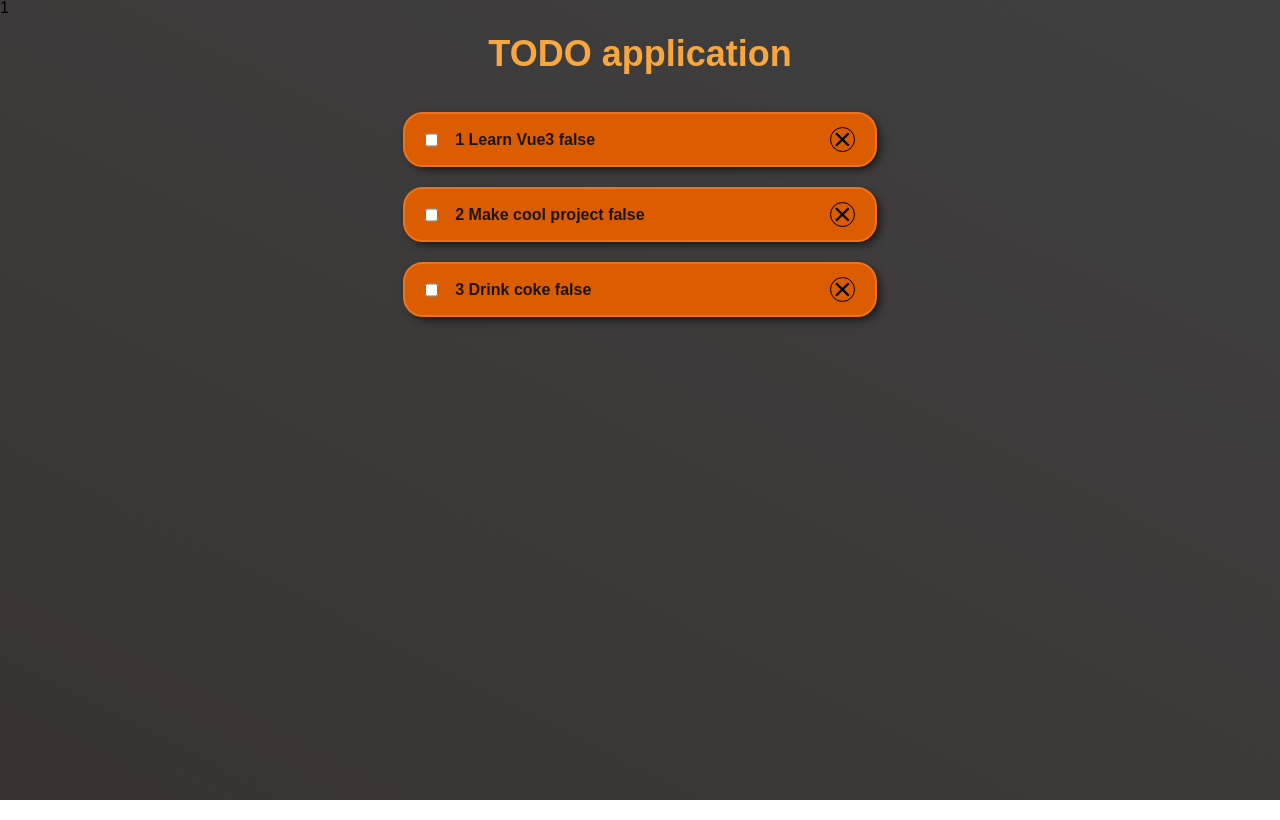
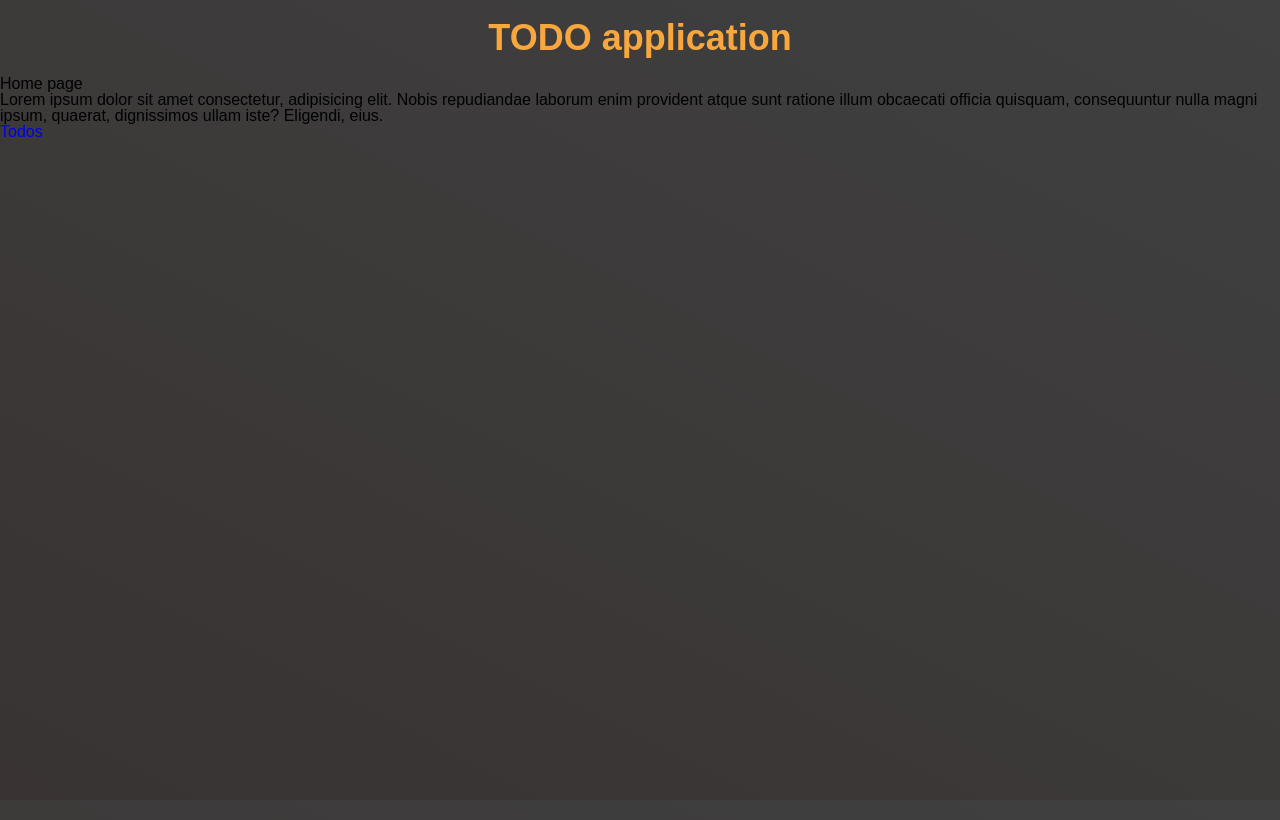
Before and after one commit to MyroslavShymon/learn-vue, a Vue app: page / in a window 1280 px wide. Built offline with nearby package versions, Linux system fonts and the light colour scheme.

Commit message:
first commit

```diff
--- a/package.json
+++ b/package.json
@@ -11,7 +11,7 @@
     "core-js": "^3.6.5",
     "register-service-worker": "^1.7.1",
     "vue": "^2.6.11",
-    "vue-router": "^3.2.0",
+    "vue-router": "^3.5.1",
     "vuex": "^3.4.0"
   },
   "devDependencies": {
--- a/src/App.vue
+++ b/src/App.vue
@@ -1,44 +1,16 @@
 <template>
   <div id="app">
+    <h1>TODO application</h1>
     <router-view />
-    <main class="todo">
-      <h1 class="todo__title">TODO application</h1>
-      <TodoList v-bind:todos="todos" />
-    </main>
   </div>
 </template>
 
-<script>
-import TodoList from "@/components/TodoList";
-export default {
-  components: {
-    TodoList,
-  },
-  data() {
-    return {
-      todos: [
-        { id: 1, title: "Learn Vue3", completed: false },
-        { id: 2, title: "Make cool project", completed: false },
-        { id: 3, title: "Drink coke", completed: false },
-      ],
-    };
-  },
-};
-</script>
-
 <style lang="scss" scoped>
-.todo {
-  display: flex;
-  width: 100%;
-  align-items: center;
-  justify-content: center;
-  flex-direction: column;
-  color: #1b1612;
-  &__title {
-    font-size: 36px;
-    margin: 20px;
-    font-weight: bold;
-    color: #f8a73f;
-  }
+h1 {
+  font-size: 36px;
+  margin: 20px;
+  font-weight: bold;
+  color: #f8a73f;
+  text-align: center;
 }
 </style>
--- /dev/null
+++ b/src/components/AddTodo.vue
@@ -0,0 +1,30 @@
+<template>
+  <form @submit.prevent="onSubmit">
+    <input type="text" v-model="title" />
+    <button type="submit">Create</button>
+  </form>
+</template>
+
+<script>
+export default {
+  data() {
+    return {
+      title: "",
+    };
+  },
+  methods: {
+    onSubmit() {
+      if (this.title.trim()) {
+        const newTodo = {
+          id: Date.now(),
+          title: this.title,
+          completed: false,
+        };
+        this.$emit("add-todo", newTodo);
+      }
+
+      this.title = "";
+    },
+  },
+};
+</script>
--- /dev/null
+++ b/src/components/Loader.vue
@@ -0,0 +1,53 @@
+<template>
+  <div class="lds-roller">
+    <div></div>
+    <div></div>
+    <div></div>
+    <div></div>
+    <div></div>
+    <div></div>
+    <div></div>
+    <div></div>
+  </div>
+</template>
+
+<style lang="scss" scoped>
+.lds-roller {
+  margin: 100px 0 0 0;
+  display: inline-block;
+  position: relative;
+  width: 80px;
+  height: 80px;
+  div {
+    animation: lds-roller 1.2s cubic-bezier(0.5, 0, 0.5, 1) infinite;
+    transform-origin: 40px 40px;
+    &::after {
+      content: " ";
+      display: block;
+      position: absolute;
+      width: 7px;
+      height: 7px;
+      border-radius: 50%;
+      background: #fff;
+      margin: -4px 0 0 -4px;
+    }
+    @for $i from 1 through 8 {
+      &:nth-child(#{$i}) {
+        animation-delay: -0.036s * $i;
+        &::after {
+          top: $i * $i * -1 + 8 * $i + 56;
+          left: 0.0758 * $i * $i * $i - 0.8918 * $i * $i - 4.8009 * $i + 68.571;
+        }
+      }
+    }
+  }
+}
+@keyframes lds-roller {
+  0% {
+    transform: rotate(0deg);
+  }
+  100% {
+    transform: rotate(360deg);
+  }
+}
+</style>
--- a/src/components/TodoItem.vue
+++ b/src/components/TodoItem.vue
@@ -1,12 +1,29 @@
 <template>
   <li class="todo__item">
     <div class="todo__wrap">
-      <input class="todo_checkbox" type="checkbox" />
-      <div class="todo__text">
-        {{ ` ${todo.id} ${todo.title} ${todo.completed} ` }}
+      <input
+        class="todo_checkbox"
+        type="checkbox"
+        v-on:change="
+          {
+            todo.completed = !todo.completed;
+          }
+        "
+      />
+      <div class="todo__id">{{ ` ${indexTodo + 1} ` }}</div>
+      <div
+        class="todo__text"
+        v-bind:class="{ todo__text_active: todo.completed }"
+      >
+        {{ ` ${todo.title} ` }}
       </div>
     </div>
-    <button class="button todo__btn">&times;</button>
+    <button
+      class="button todo__btn"
+      v-on:click="$emit('remove-todo-item', todo.id)"
+    >
+      &times;
+    </button>
   </li>
 </template>
 
@@ -17,6 +34,7 @@ export default {
       type: Object,
       required: true,
     },
+    indexTodo: Number,
   },
 };
 </script>
@@ -48,9 +66,15 @@ export default {
   }
   &__wrap {
     display: flex;
+    width: calc(100% - 35px);
+  }
+  &__id {
+    margin: 0 5px 0 17px;
   }
   &__text {
-    margin: 0 0 0 17px;
+    &_active {
+      text-decoration: line-through;
+    }
   }
 }
 </style>
--- a/src/components/TodoList.vue
+++ b/src/components/TodoList.vue
@@ -1,6 +1,12 @@
 <template>
   <ul>
-    <TodoItem v-for="todo of todos" :todo="todo" :key="todo" />
+    <TodoItem
+      v-for="(todo, indexTodo) of todos"
+      :todo="todo"
+      :key="todo"
+      :indexTodo="indexTodo"
+      v-on:remove-todo-item="removeTODO"
+    />
   </ul>
 </template>
 
@@ -11,6 +17,11 @@ export default {
   components: {
     TodoItem,
   },
+  methods: {
+    removeTODO(id) {
+      this.$emit("remove-todo", id);
+    },
+  },
 };
 </script>
 
--- a/src/router/index.js
+++ b/src/router/index.js
@@ -10,6 +10,10 @@ const routes = [
     name: "Home",
     component: Home,
   },
+  {
+    path: "/todos",
+    component: () => import("../views/Todos.vue"),
+  },
 ];
 
 const router = new VueRouter({
--- a/src/views/Home.vue
+++ b/src/views/Home.vue
@@ -1,11 +1,14 @@
 <template>
-  <div>1</div>
+  <div>
+    <h2>Home page</h2>
+    <p>
+      Lorem ipsum dolor sit amet consectetur, adipisicing elit. Nobis
+      repudiandae laborum enim provident atque sunt ratione illum obcaecati
+      officia quisquam, consequuntur nulla magni ipsum, quaerat, dignissimos
+      ullam iste? Eligendi, eius.
+    </p>
+    <router-link to="/todos">Todos</router-link>
+  </div>
 </template>
 
-<script>
-// @ is an alias to /src
-
-export default {
-  name: "Home",
-};
-</script>
+<script></script>
--- /dev/null
+++ b/src/views/Todos.vue
@@ -0,0 +1,65 @@
+<template>
+  <main class="todo">
+    <h2 class="todo__title">TODOS</h2>
+    <router-link to="/">home</router-link>
+    <AddTodo @add-todo="AddTodo" />
+    <Loader v-if="loading" />
+    <TodoList
+      v-bind:todos="todos"
+      @remove-todo="removeTODO"
+      v-else-if="todos.length"
+    />
+    <p v-else>No todos</p>
+  </main>
+</template>
+
+<script>
+import TodoList from "@/components/TodoList";
+import AddTodo from "@/components/AddTodo";
+import Loader from "@/components/Loader";
+export default {
+  components: {
+    TodoList,
+    AddTodo,
+    Loader,
+  },
+  mounted() {
+    fetch("https://jsonplaceholder.typicode.com/todos")
+      .then((response) => response.json())
+      .then((json) => {
+        (this.todos = json), (this.loading = false);
+      });
+  },
+  methods: {
+    removeTODO(id) {
+      this.todos = this.todos.filter((t) => t.id != id);
+    },
+    AddTodo(todo) {
+      this.todos.push(todo);
+    },
+  },
+  data() {
+    return {
+      todos: [],
+      loading: true,
+    };
+  },
+};
+</script>
+
+<style lang="scss" scoped>
+.todo {
+  display: flex;
+  width: 100%;
+  align-items: center;
+  justify-content: center;
+  flex-direction: column;
+  color: #1b1612;
+  &__title {
+    font-size: 18px;
+    margin: 10px;
+    font-weight: bold;
+    color: #ff9811;
+  }
+}
+</style>
```
